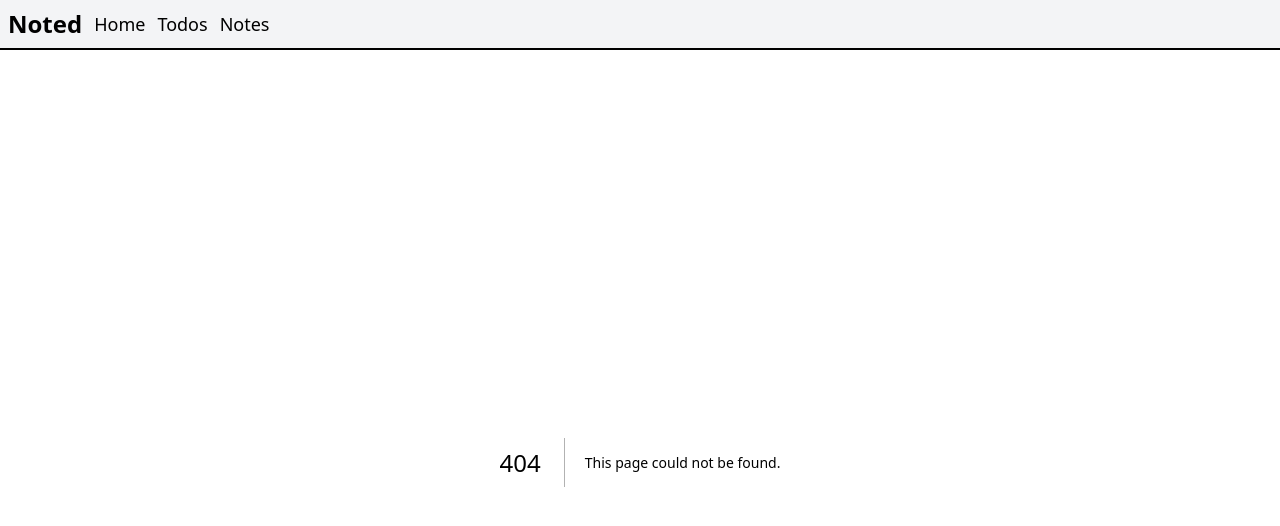
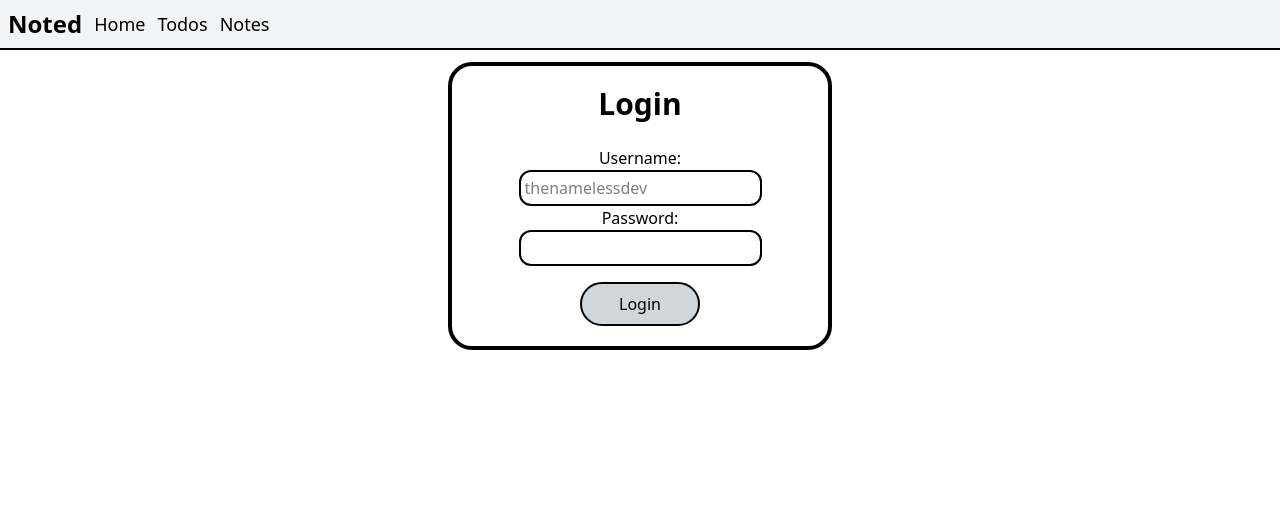
Before and after one commit to Nameless-Productions/noted, a Next.js app: page /login in a window 1280 px wide. Before the commit this address had no page. Shown: the top 526 px of the page. Built offline with nearby package versions, Linux system fonts and the light colour scheme.

Commit message:
add login page

```diff
--- /dev/null
+++ b/app/login/page.tsx
@@ -0,0 +1,26 @@
+"use client"
+
+import React from 'react'
+
+export default function LoginPage() {
+  return (<>
+    <div className='mx-auto items-center text-center max-w-sm p-5 border-4 rounded-3xl'>
+        <p className='text-3xl font-bold'>Login</p>
+        <br />
+        <form action="/api/login" method='POST'>
+
+            <label htmlFor="username">Username:</label>
+            <br />
+            <input type="text" placeholder='thenamelessdev' id='username' name='username' className='border-2 rounded-xl active:rounded-xl p-1' required />
+
+            <br />
+
+            <label htmlFor="password">Password:</label>
+            <br />
+            <input type="password" id='password' name='password' className='border-2 rounded-xl active:rounded-xl p-1' required />
+            <br />
+            <input type="submit" value="Login" className='mt-4 border-2 rounded-full p-2 bg-gray-300 transition-all duration-300 hover:bg-gray-400 cursor-pointer w-30' />
+        </form>
+    </div>
+  </>)
+}
--- /dev/null
+++ b/lib/jws.ts
@@ -0,0 +1,16 @@
+import jwt from "jsonwebtoken";
+
+const secret = process.env.SECRET || "im missing";
+
+export function createToken(payload: object){
+    return jwt.sign(payload, secret, {expiresIn: "7d"});
+}
+
+export function verifyToken(token: string): object | undefined{
+    try{
+        return jwt.verify(token, secret) as object;
+    }
+    catch{
+        return undefined;
+    }
+}
--- a/package.json
+++ b/package.json
@@ -9,6 +9,8 @@
     "lint": "eslint"
   },
   "dependencies": {
+    "@types/jsonwebtoken": "^9.0.10",
+    "jsonwebtoken": "^9.0.3",
     "next": "16.1.6",
     "react": "19.2.3",
     "react-dom": "19.2.3"
```
Also changed, not shown: 1 other file (tests, documents, lock files or other folders).
